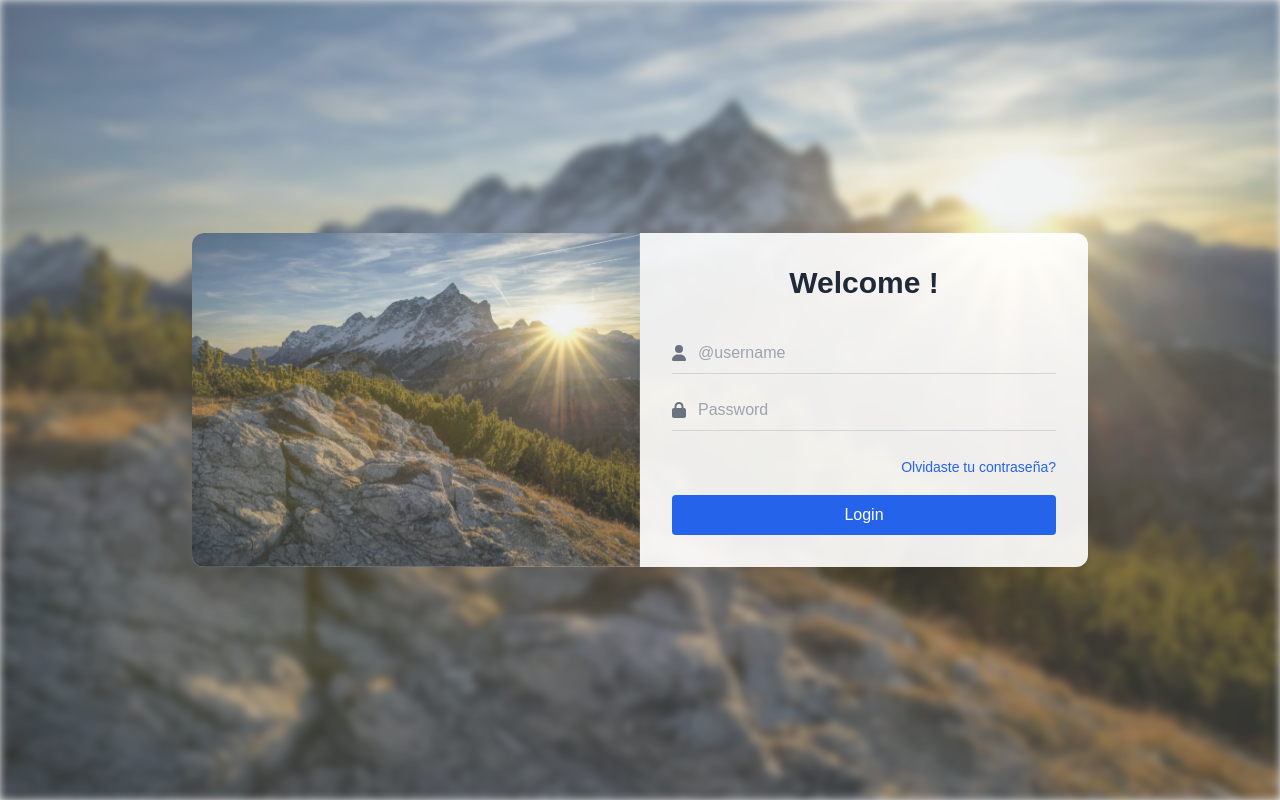
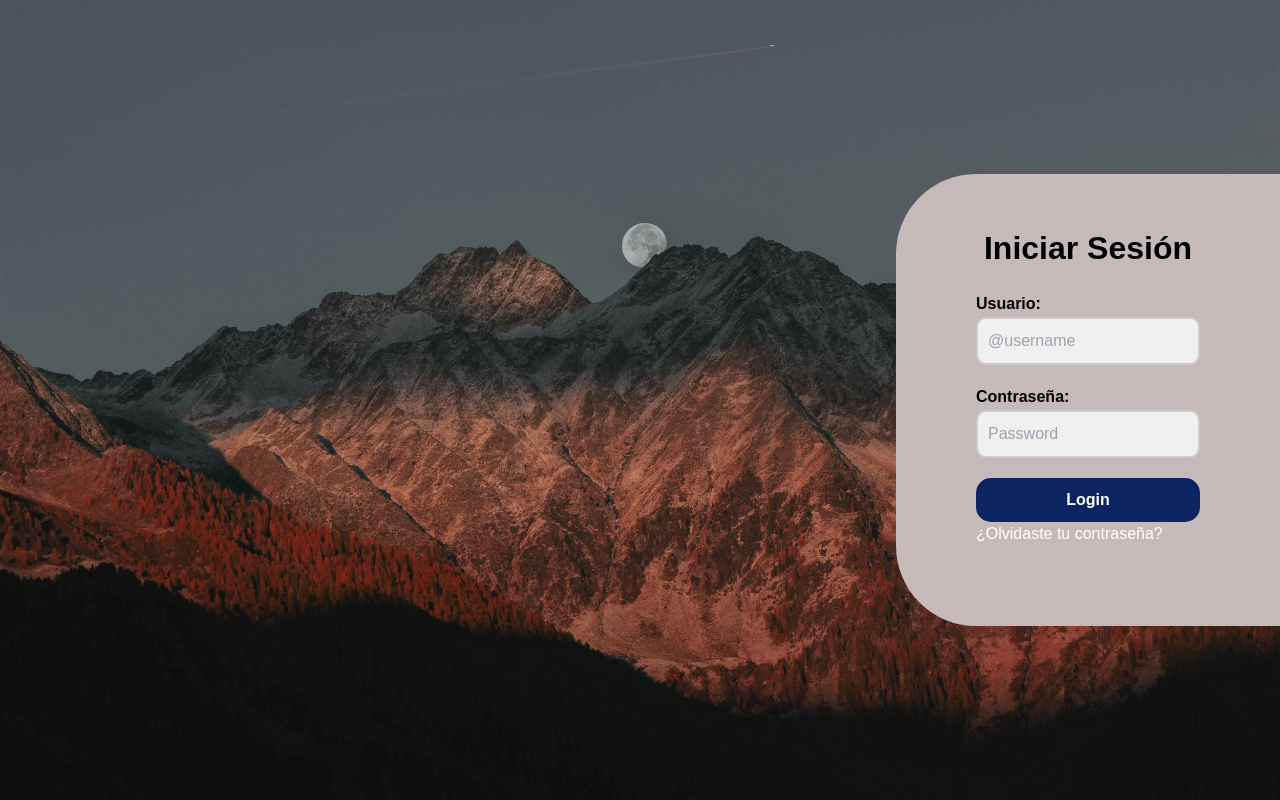
Before and after one commit to MauricioEsparron/ThesisConsulting, a React (Vite) app in the folder react-app/: page /auth/Login2 in a window 1280 px wide. Built offline with nearby package versions, Linux system fonts and the light colour scheme.

Commit message:
Se creó nuevo diseño de Login

```diff
--- /dev/null
+++ b/react-app/src/css/login2.css
@@ -0,0 +1,118 @@
+/* ===== VARIABLES Y ESTILOS BASE ===== */
+:root {
+  /* Colores */
+  --primary: #0c2461;
+  --primary-light: rgba(207, 0, 45, 0.1);
+  --secondary: #c5b9ba;
+  --secondary-light: #d4c8c8;
+  --accent: #4b3d3d;
+  --text-light: #ffffff;
+  --text-dark: #2c3e50;
+  --background-light: #fdf8ec;
+}
+.main-contenedor-login2-2 {
+  display: flex;
+  justify-content: flex-end;
+  align-items: center;
+  height: 100vh;
+  background-color: #f0f0f0;
+}
+
+.contenedor-login2-2 {
+  width: 30%;
+  background-color: var(--secondary);
+  padding: 50px 80px 80px 80px;
+  border-radius: 80px 0px 0px 80px;
+}
+
+.contenedor-titulo-login2-2 {
+  text-align: center;
+  padding-bottom: 20px;
+}
+.contenedor-titulo-login2-2 h2 {
+  font-size: 2rem;
+  font-weight: 600;
+}
+
+.contenedor-button-login2-2 {
+  background-color: #0c2461;
+  color: white;
+  padding: 10px;
+  text-align: center;
+  font-weight: 600;
+  border-radius: 15px;
+}
+
+.contenedor-reset-login2-2 {
+  color: white;
+}
+span {
+  font-weight: 600;
+}
+
+input {
+  margin: 1px 0px 20px 0;
+  padding: 10px;
+  border: 2px solid #ccc;
+  border-radius: 10px;
+  width: 100%;
+  font-size: 16px;
+  color: #333;
+  box-sizing: border-box;
+  background-color: #f0f0f0;
+  padding: 10px;
+}
+
+/* === ESTILOS RESPONSIVE === */
+
+/* Tablets */
+@media (max-width: 1024px) {
+  .contenedor-login2-2 {
+    width: 50%;
+    padding: 40px;
+    border-radius: 60px 0px 0px 60px;
+    margin-right: 20px;
+  }
+}
+
+/* Teléfonos grandes */
+@media (max-width: 768px) {
+  .main-contenedor-login2-2 {
+    justify-content: center;
+    padding: 20px;
+  }
+
+  .contenedor-login2-2 {
+    width: 80%;
+    padding: 30px;
+    border-radius: 30px;
+    margin: 0;
+  }
+
+  .contenedor-titulo-login2-2 h2 {
+    font-size: 1.8rem;
+  }
+}
+
+/* Teléfonos pequeños */
+@media (max-width: 480px) {
+  .contenedor-login2-2 {
+    width: 100%;
+    padding: 20px;
+    border-radius: 20px;
+  }
+
+  input {
+    font-size: 14px;
+    padding: 8px;
+  }
+
+  .contenedor-titulo-login2-2 h2 {
+    font-size: 1.5rem;
+  }
+
+  .contenedor-button-login2-2 {
+    font-size: 14px;
+    padding: 8px;
+  }
+}
--- a/react-app/src/pages/auth/Login/login2.tsx
+++ b/react-app/src/pages/auth/Login/login2.tsx
@@ -1,8 +1,11 @@
 import { useState, useEffect } from "react";
 import { FontAwesomeIcon } from "@fortawesome/react-fontawesome";
-import { faUser, faLock } from "@fortawesome/free-solid-svg-icons";
-
-// Importamos las imágenes
+import {
+  faUser,
+  faLock,
+  faChevronLeft,
+  faChevronRight,
+} from "@fortawesome/free-solid-svg-icons";
 import img1 from "../../../img/montañas1.webp";
 import img2 from "../../../img/montañas2.webp";
 import img3 from "../../../img/montañas3.webp";
@@ -10,158 +13,100 @@ import img4 from "../../../img/montañas4.webp";
 import img5 from "../../../img/montañas5.webp";
 import img6 from "../../../img/montañas6.webp";
 
+import { login } from "../../../auth/Auth.service";
+
 const images = [img1, img2, img3, img4, img5, img6];
+import "../../../css/login2.css";
 
 const Login2 = () => {
-  const [currentImageIndex, setCurrentImageIndex] = useState(0);
-  const [nextImageIndex, setNextImageIndex] = useState(1);
-  const [fade, setFade] = useState(false);
-  const [loadedImages, setLoadedImages] = useState<string[]>([]);
+  const [currentImage, setCurrentImage] = useState(0);
+  const [username, setUsername] = useState("");
+  const [password, setPassword] = useState("");
+  const [loading, setLoading] = useState(false);
+  const [error, setError] = useState("");
 
-  // Pre-cargar imágenes
   useEffect(() => {
-    const loadImages = async () => {
-      const loaded = await Promise.all(
-        images.map((src) => {
-          return new Promise<string | null>((resolve) => {
-            const img = new Image();
-            img.src = src;
-            img.onload = () => resolve(src);
-            img.onerror = () => resolve(null);
-          });
-        })
-      );
-      setLoadedImages(loaded.filter((img): img is string => img !== null));
+    const interval = setInterval(() => {
+      setCurrentImage((prev) => (prev + 1) % images.length);
+    }, 10000); // Cambia cada 10 segundos
+
+    return () => clearInterval(interval);
+  }, []);
+
+  const handleLogin = async (e: React.FormEvent) => {
+    e.preventDefault();
+    setLoading(true);
+    setError("");
+
+    try {
+      const data = await login(username, password);
+
+      localStorage.setItem("token", data.token);
+      localStorage.setItem("username", username);
+      localStorage.setItem("nombre", data.nombre);
+
+      window.location.href = "/dashboard";
+    } catch (err: any) {
+      console.error(err);
+      setError("Credenciales inválidas. Inténtalo de nuevo.");
+    } finally {
+      setLoading(false);
+    }
   };
 
-    loadImages();
-  }, []);
-
-  // Efecto para cambiar imágenes
-  useEffect(() => {
-    if (loadedImages.length === 0) return;
-
-    const interval = setInterval(() => {
-      const nextIndex = (currentImageIndex + 1) % loadedImages.length;
-      setNextImageIndex(nextIndex);
-      setFade(true);
-
-      setTimeout(() => {
-        setCurrentImageIndex(nextIndex);
-        setFade(false);
-      }, 1000);
-    }, 5000);
-
-    return () => clearInterval(interval);
-  }, [loadedImages, currentImageIndex]);
-
-  if (loadedImages.length === 0) {
   return (
-      <div className="tw-flex tw-items-center tw-justify-center tw-h-screen">
-        Cargando imágenes...
+    <div
+      className="main-contenedor-login2-2"
+      style={{
+        backgroundImage: `url(${images[currentImage]})`,
+        backgroundSize: "cover",
+        backgroundPosition: "center",
+        transition: "background-image 1s ease-in-out",
+        display: "flex",
+        justifyContent: "flex-end",
+        alignItems: "center",
+        height: "100vh",
+        width: "100%",
+      }}
+    >
+      <div className="contenedor-login2-2">
+        <form onSubmit={handleLogin}>
+          <div className="contenedor-titulo-login2-2">
+            <h2>Iniciar Sesión</h2>
           </div>
-    );
-  }
-
-  return (
-    <div id="tailwind-container" className="tw-relative tw-min-h-screen">
-      {/* Fondo con dos capas superpuestas */}
-      <div className="tw-absolute tw-inset-0 tw-z-[-1] tw-overflow-hidden">
-        {/* Capa con la imagen actual */}
-        <div
-          className={`tw-absolute tw-inset-0 tw-bg-cover tw-bg-center tw-filter tw-blur-sm ${
-            fade ? "tw-opacity-0" : "tw-opacity-100"
-          } tw-transition-opacity tw-duration-1000 tw-ease-in-out`}
-          style={{ backgroundImage: `url(${loadedImages[currentImageIndex]})` }}
-        />
-
-        {/* Capa con la siguiente imagen */}
-        <div
-          className={`tw-absolute tw-inset-0 tw-bg-cover tw-bg-center tw-filter tw-blur-sm ${
-            fade ? "tw-opacity-100" : "tw-opacity-0"
-          } tw-transition-opacity tw-duration-1000 tw-ease-in-out`}
-          style={{ backgroundImage: `url(${loadedImages[nextImageIndex]})` }}
-        />
-      </div>
-
-      {/* Contenedor principal */}
-      <div className="tw-flex tw-items-center tw-justify-center tw-min-h-screen tw-p-4">
-        <div className="tw-w-full tw-max-w-4xl tw-bg-white tw-bg-opacity-90 tw-rounded-xl tw-overflow-hidden tw-shadow-2xl tw-flex tw-flex-col md:tw-flex-row">
-          {/* Imagen del formulario con dos capas */}
-          <div className="tw-relative tw-w-full tw-h-64 md:tw-h-auto md:tw-w-1/2">
-            <img
-              src={loadedImages[currentImageIndex]}
-              alt="imagen-formulario"
-              className={`tw-absolute tw-inset-0 tw-w-full tw-h-full tw-object-cover ${
-                fade ? "tw-opacity-0" : "tw-opacity-100"
-              } tw-transition-opacity tw-duration-1000 tw-ease-in-out`}
-            />
-            <img
-              src={loadedImages[nextImageIndex]}
-              alt="imagen-formulario-next"
-              className={`tw-absolute tw-inset-0 tw-w-full tw-h-full tw-object-cover ${
-                fade ? "tw-opacity-100" : "tw-opacity-0"
-              } tw-transition-opacity tw-duration-1000 tw-ease-in-out`}
-            />
-          </div>
-
-          {/* Formulario */}
-          <div className="tw-w-full tw-p-8 md:tw-w-1/2">
-            <div className="tw-text-center tw-mb-8">
-              <h1 className="tw-text-3xl tw-font-bold tw-text-gray-800">
-                Welcome !
-              </h1>
-            </div>
-
-            <div className="tw-space-y-6">
-              <div className="tw-space-y-4">
-                <div className="tw-flex tw-items-center tw-border-b tw-border-gray-300 tw-py-2">
-                  <FontAwesomeIcon
-                    icon={faUser}
-                    className="tw-text-gray-500 tw-mr-3"
-                  />
+          <div className="contenedor-input-userename-login2-2">
+            <span>Usuario:</span>
             <input
               type="text"
               placeholder="@username"
+              value={username}
+              onChange={(e) => setUsername(e.target.value)}
               required
-                    className="tw-w-full tw-bg-transparent tw-outline-none tw-placeholder-gray-400"
             />
           </div>
-
-                <div className="tw-flex tw-items-center tw-border-b tw-border-gray-300 tw-py-2">
-                  <FontAwesomeIcon
-                    icon={faLock}
-                    className="tw-text-gray-500 tw-mr-3"
-                  />
+          <div className="contenedor-input-password-login2-2">
+            <span>Contraseña:</span>
             <input
               type="password"
               placeholder="Password"
+              value={password}
+              onChange={(e) => setPassword(e.target.value)}
               required
-                    className="tw-w-full tw-bg-transparent tw-outline-none tw-placeholder-gray-400"
             />
           </div>
-              </div>
-
-              <div className="tw-flex tw-flex-col tw-space-y-4">
-                <div className="tw-text-right">
-                  <a
-                    href="#"
-                    className="tw-text-sm tw-text-blue-600 hover:tw-text-blue-800"
-                  >
-                    Olvidaste tu contraseña?
-                  </a>
-                </div>
-
+          <div className="contenedor-button-login2-2">
             <button
               type="submit"
-                  className="tw-w-full tw-bg-blue-600 hover:tw-bg-blue-700 tw-text-white tw-py-2 tw-px-4 tw-rounded tw-transition tw-duration-300"
+              className="submit-button-login2"
+              disabled={loading}
             >
-                  Login
+              {loading ? "Cargando..." : "Login"}
             </button>
           </div>
+          <div className="contenedor-reset-login2-2">
+            <a href="#">¿Olvidaste tu contraseña?</a>
           </div>
-          </div>
-        </div>
+        </form>
       </div>
     </div>
   );
```
Lines whose indentation alone changed are shown as unchanged.
